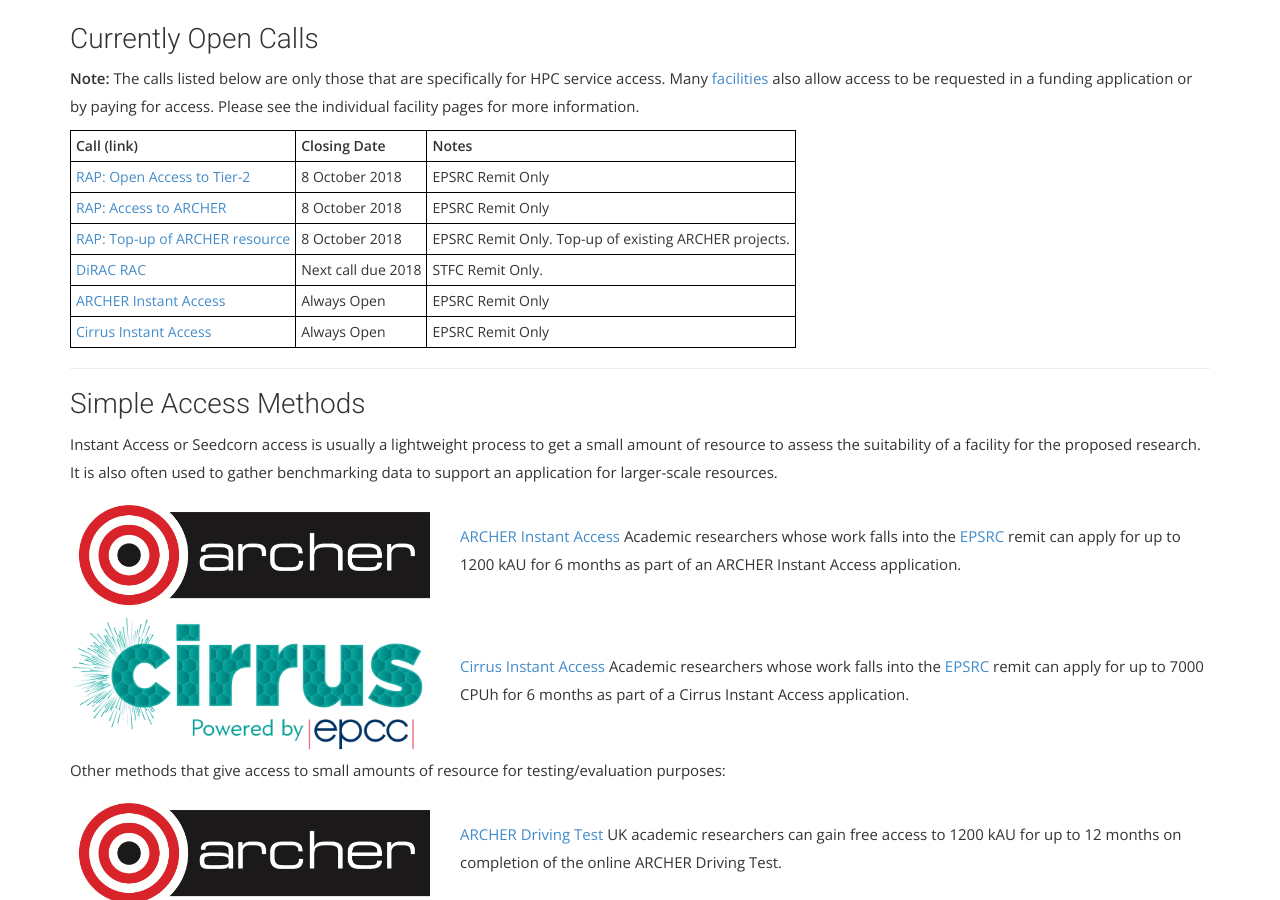
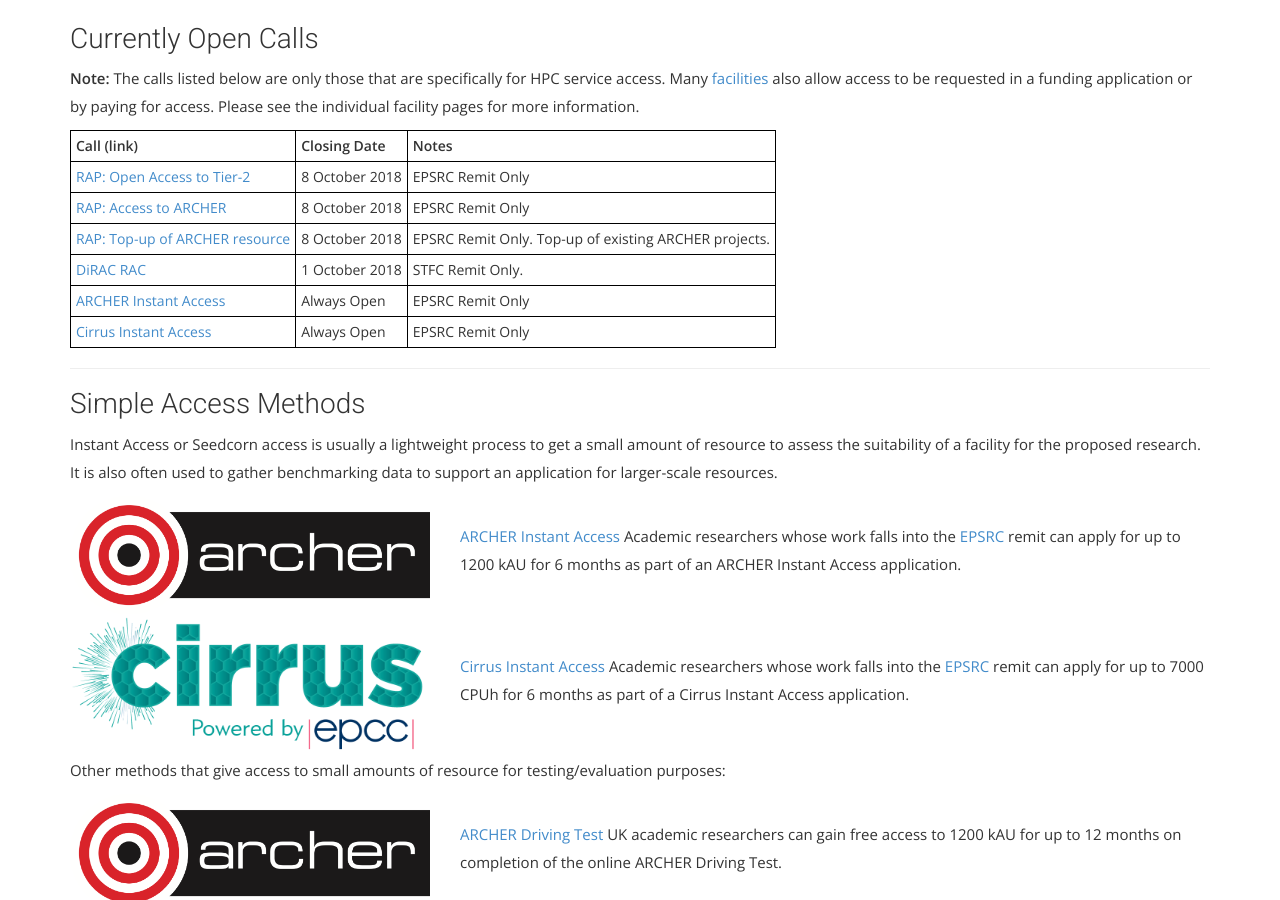
Before and after one commit to hpc-uk/hpcuk-website, a Jekyll site: the page built from access/index.html, in a window 1280 px wide and 900 px high, scrolled down 641 px. Built offline with Jekyll 4.4.1, drawn with Linux system fonts in a browser that asks for light colours; nearby versions of some CDN libraries; some web fonts are replaced.

Commit message:
Added DiRAC 2018 call

```diff
--- a/access/index.html
+++ b/access/index.html
@@ -57,8 +57,8 @@
   </tbody>
   <tbody>
     <tr>
-      <td><a href="http://dirac.ac.uk/access.html">DiRAC RAC</a></td>
-      <td>Next call due 2018</td>
+      <td><a href="https://dirac.ac.uk/callforproposals/">DiRAC RAC</a></td>
+      <td>1 October 2018</td>
       <td>STFC Remit Only.</td>
     </tr>
   </tbody>
```
